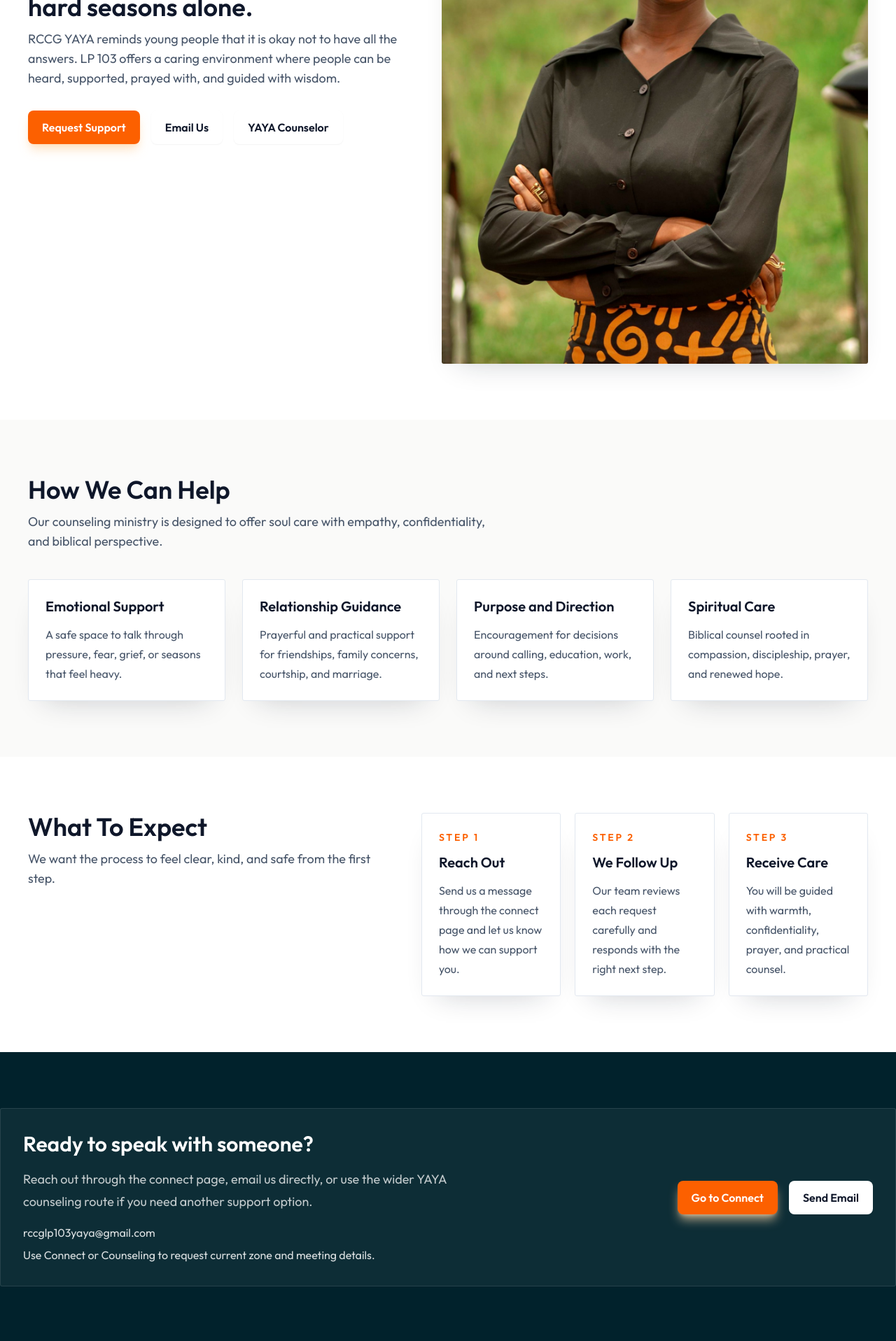
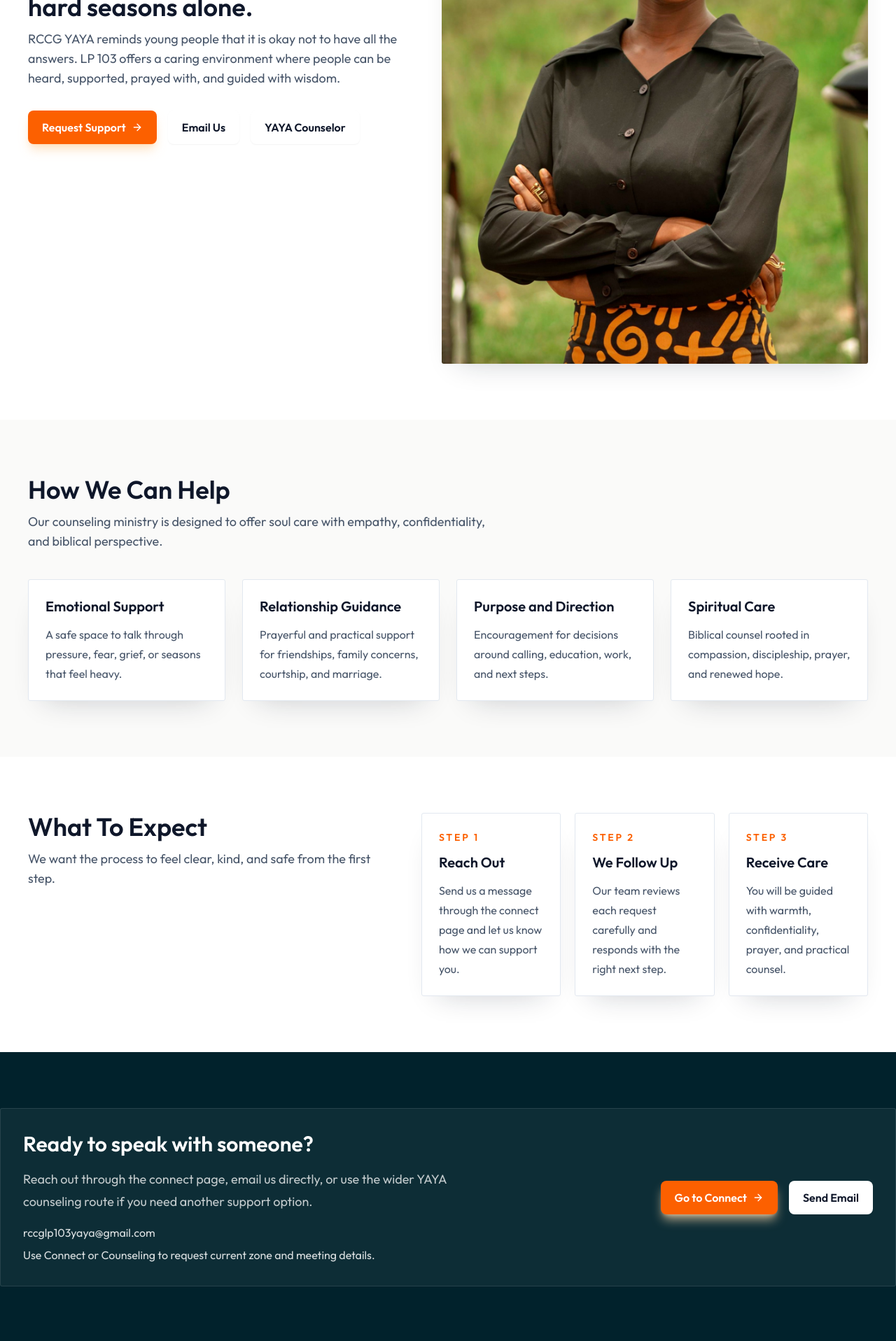
Before and after one commit to Oladhimeji88/RCCG-LP-LP103, a React (Vite) app: page /counseling in a window 1280 px wide. Shown: the part 592-2509 px from the top of the page at 70% size. Built offline with nearby package versions, Linux system fonts and the light colour scheme.

Commit message:
Refactor button icons in AboutPage and CounselingPage to use lucide-react icons; update pictureAssets export

```diff
--- a/src/content/pictureAssets.ts
+++ b/src/content/pictureAssets.ts
@@ -16,4 +16,5 @@ export {
   picture5,
   picture6,
   picture7,
+  picture6 as heroImage,
 }
--- a/src/pages/AboutPage.tsx
+++ b/src/pages/AboutPage.tsx
@@ -190,7 +190,7 @@ export function AboutPage() {
           <SectionHeading
             action={
               <ButtonLink
-                iconSrc={asset('/icons/arrow-icon-9.svg')}
+                icon={ArrowRight}
                 to="/department"
               >
                 {siteContent.about.ministry.ctaLabel}
@@ -243,7 +243,7 @@ export function AboutPage() {
           <div className="flex flex-wrap items-center justify-center gap-4">
             <ButtonLink
               className="justify-center"
-              iconSrc={asset('/icons/arrow-icon-9.svg')}
+              icon={ArrowRight}
               to="/connect"
             >
               {siteContent.about.join.primaryCta}
--- a/src/pages/CounselingPage.tsx
+++ b/src/pages/CounselingPage.tsx
@@ -1,7 +1,8 @@
+import { ArrowRight } from 'lucide-react'
 import { ButtonLink } from '../components/ButtonLink'
 import { SectionHeading } from '../components/SectionHeading'
 import { useManagedSiteContent } from '../lib/contentStore'
-import { asset, ctaLinks } from '../lib/siteData'
+import { ctaLinks } from '../lib/siteData'
 
 export function CounselingPage() {
   const siteContent = useManagedSiteContent()
@@ -21,7 +22,7 @@ export function CounselingPage() {
 
             <div className="flex flex-wrap gap-4">
               <ButtonLink
-                iconSrc={asset('/icons/arrow-icon-9.svg')}
+                icon={ArrowRight}
                 to="/connect"
               >
                 {siteContent.counseling.header.primaryCta}
@@ -117,7 +118,7 @@ export function CounselingPage() {
 
           <div className="flex flex-wrap gap-4">
             <ButtonLink
-              iconSrc={asset('/icons/arrow-icon-9.svg')}
+              icon={ArrowRight}
               to="/connect"
             >
               {siteContent.counseling.finalCta.primaryCta}
--- a/src/pages/HomePage.tsx
+++ b/src/pages/HomePage.tsx
@@ -1,7 +1,9 @@
+import { ArrowRight, Calendar, MapPin } from 'lucide-react'
 import type { FormEvent } from 'react'
 import { useEffect, useState } from 'react'
 import { ButtonLink } from '../components/ButtonLink'
 import { SectionHeading } from '../components/SectionHeading'
+import { heroImage } from '../content/pictureAssets'
 import { siteContent } from '../content/siteContent'
 import { useManagedSiteContent } from '../lib/contentStore'
 import {
```
